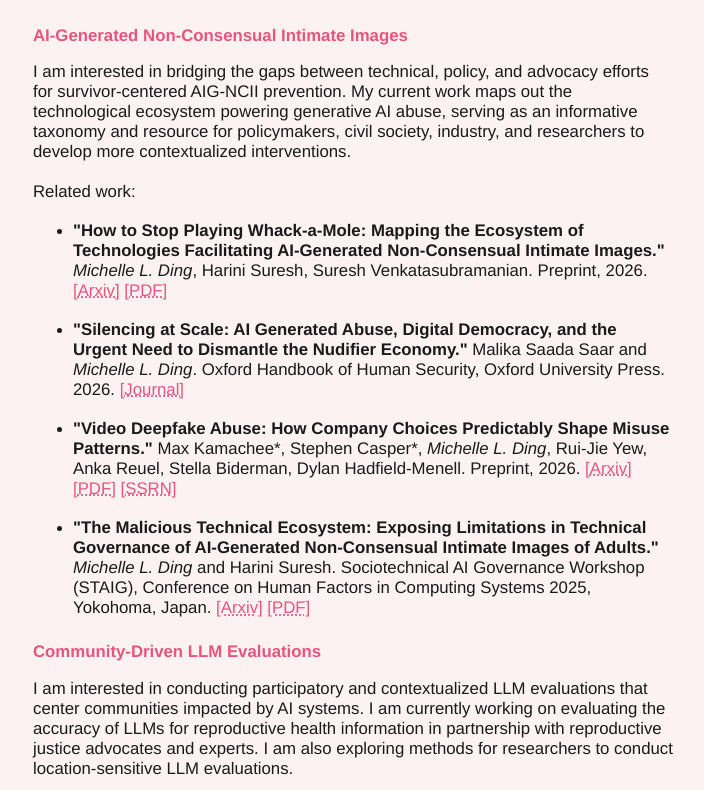
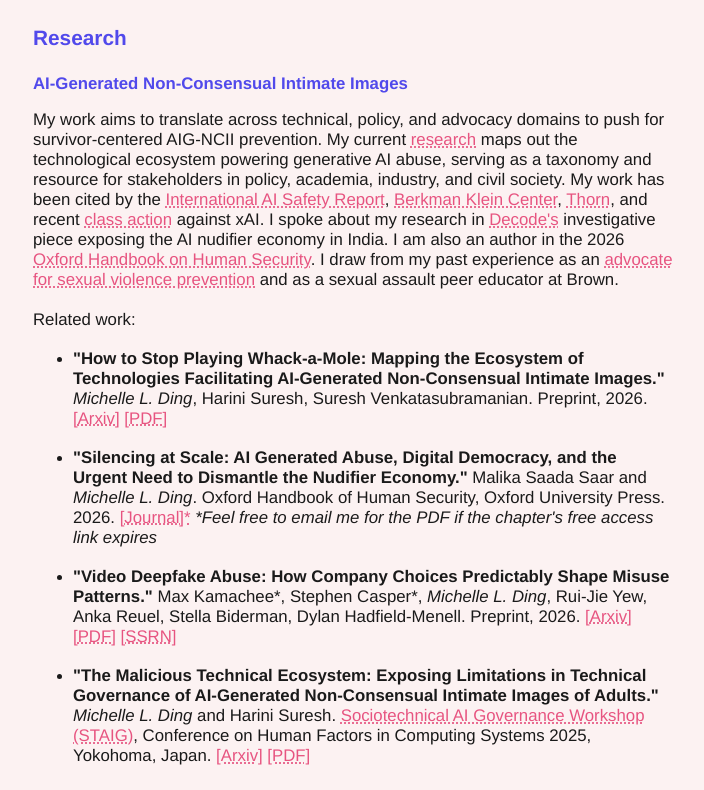
Before and after one commit to michelle-ding/michelle-ding.github.io, a React (Create React App) app: page / in a window 1280 px wide. Shown: the part 770-1560 px from the top of the page, without its empty margins (287-991 px from the left). Built offline with nearby package versions, Linux system fonts and the light colour scheme; a web font is replaced by a local one.

Commit message:
new website edits

```diff
--- a/public/markdown/about.md
+++ b/public/markdown/about.md
@@ -1,25 +1,29 @@
+## Resources
 > Trauma Recovery & Support Resources for the Brown/Providence Community: [Illustrated Guide](https://michellelding.substack.com/p/caring-for-yourself-and-each-other), [Full Spreadsheet](https://docs.google.com/spreadsheets/d/1xUQaOY7KlPeC0Y4JFPUqTS_xYSLlpiWaLjTEZE6Vwvw/edit?gid=0#gid=0)
 \
 \
 > Survivor Support & Sexual Health [Resources](https://docs.google.com/spreadsheets/d/1gFWBW6Rpf4hPpQjtSzE5BQq8XuPLcz6yEx2yB5_uCjY/edit?usp=sharing) in Providence/RI
-## Research Interests
+## Research
 ### AI-Generated Non-Consensual Intimate Images
-I am interested in bridging the gaps between technical, policy, and advocacy efforts for survivor-centered AIG-NCII prevention. My current work maps out the technological ecosystem powering generative AI abuse, serving as an informative taxonomy and resource for policymakers, civil society, industry, and researchers to develop more contextualized interventions.
+My work aims to translate across technical, policy, and advocacy domains to push for survivor-centered AIG-NCII prevention. My current [research](https://arxiv.org/abs/2602.04759) maps out the technological ecosystem powering generative AI abuse, serving as a taxonomy and resource for stakeholders in policy, academia, industry, and civil society. My work has been cited by the [International AI Safety Report](https://internationalaisafetyreport.org/publication/international-ai-safety-report-2026), [Berkman Klein Center](https://cyber.harvard.edu/publication/2026/mapping-burden-survivor-centered-reporting-systems-policies-ncii), [Thorn](https://aichildsafety.github.io/), and recent [class action](https://cdn.arstechnica.net/wp-content/uploads/2026/07/Doe-v-xAI-Amended-Complaint-7-7-26.pdf) against xAI. I spoke about my research in [Decode's](https://www.decodeinternet.in/life/investigation/desi-faces-foreign-servers-inside-the-ai-economy-undressing-women-31691) investigative piece exposing the AI nudifier economy in India. I am also an author in the 2026 [Oxford Handbook on Human Security](https://academic.oup.com/edited-volume/63026/chapter/566098097). I draw from my past experience as an [advocate for sexual violence prevention](https://www.browndailyherald.com/article/2022/11/an-ongoing-effort-looking-into-past-present-future-of-sexual-assault-activism-at-brown) and as a sexual assault peer educator at Brown.
 
 Related work:
+
 - **"How to Stop Playing Whack-a-Mole: Mapping the Ecosystem of Technologies Facilitating AI-Generated Non-Consensual Intimate Images."** _Michelle L. Ding_, Harini Suresh, Suresh Venkatasubramanian. Preprint, 2026. [[Arxiv]](https://arxiv.org/abs/2602.04759) [[PDF]](https://arxiv.org/pdf/2602.04759)
 
-- **"Silencing at Scale: AI Generated Abuse, Digital Democracy, and the Urgent Need to Dismantle the Nudifier Economy."** Malika Saada Saar and _Michelle L. Ding_. Oxford Handbook of Human Security, Oxford University Press. 2026. [[Journal]](https://academic.oup.com/edited-volume/63026/chapter/566098097)
+- **"Silencing at Scale: AI Generated Abuse, Digital Democracy, and the Urgent Need to Dismantle the Nudifier Economy."** Malika Saada Saar and _Michelle L. Ding_. Oxford Handbook of Human Security, Oxford University Press. 2026. [[Journal]*](https://academic.oup.com/edited-volume/63026/chapter/566098097) _*Feel free to email me for the PDF if the chapter's free access link expires_
 
 - **"Video Deepfake Abuse: How Company Choices Predictably Shape Misuse Patterns."** Max Kamachee*, Stephen Casper*, _Michelle L. Ding_, Rui-Jie Yew, Anka Reuel, Stella Biderman, Dylan Hadfield-Menell. Preprint, 2026. [[Arxiv]](https://arxiv.org/abs/2512.11815) [[PDF]](https://arxiv.org/pdf/2512.11815) [[SSRN]](https://papers.ssrn.com/sol3/papers.cfm?abstract_id=5829303)
 
-- **"The Malicious Technical Ecosystem: Exposing Limitations in Technical Governance of AI-Generated Non-Consensual Intimate Images of Adults."** _Michelle L. Ding_ and Harini Suresh. Sociotechnical AI Governance Workshop (STAIG), Conference on Human Factors in Computing Systems 2025, Yokohoma, Japan. [[Arxiv]](https://arxiv.org/abs/2504.17663) [[PDF]](https://arxiv.org/pdf/2504.17663)
+- **"The Malicious Technical Ecosystem: Exposing Limitations in Technical Governance of AI-Generated Non-Consensual Intimate Images of Adults."** _Michelle L. Ding_ and Harini Suresh. [Sociotechnical AI Governance Workshop (STAIG)](https://chi-staig.github.io/), Conference on Human Factors in Computing Systems 2025, Yokohoma, Japan. [[Arxiv]](https://arxiv.org/abs/2504.17663) [[PDF]](https://arxiv.org/pdf/2504.17663)
 
-### Community-Driven LLM Evaluations
-I am interested in conducting participatory and contextualized LLM evaluations that center communities impacted by AI systems. I am currently working on evaluating the accuracy of LLMs for reproductive health information in partnership with reproductive justice advocates and experts. I am also exploring methods for researchers to conduct location-sensitive LLM evaluations.
+
+### Community-Driven LLM Evaluations & Socio-Technical AI Governance
+My goal is to empower impacted communities to evaluate and govern AI systems for themselves. I am currently leading a study in collaboration with the [Re/Imagination Lab](https://www.reimaginationlab.org/) that evaluates LLM outputs for accuracy of abortion-access information across 9 states in the U.S. in English and Spanish. I am also exploring methods for researchers to conduct LLM evaluations with robust location signals. For more of my thoughts on governance & evaluations, read my op-eds [Coding Isn't Everything](https://michellelding.substack.com/p/coding-isnt-everything) and [Imagining Dystopias](https://cntr.brown.edu/news/2025-11-19/imagining-dystopias).
 
 Related work:
-- **"Testing LLMs in a sandbox isn’t responsible. Focusing on community uses and needs is."** _Michelle L. Ding_, Jo Kavishe, Victor Ojewale, Suresh Venkatasubramanian. Opinion abstract presented at the [Workshop on Socially Responsible Language Modelling Research](https://solar-colm.github.io/) at [COLM](https://colmweb.org/) 2025, Montreal, Canada. [[Abstract]](https://cntr.brown.edu/news/2025-09-15/responsible-llm-testing) [[Resources]](https://bit.ly/solar-cntr)
+
+- **"Testing LLMs in a sandbox isn’t responsible. Focusing on community uses and needs is."** _Michelle L. Ding_, Jo Kavishe, Victor Ojewale, Suresh Venkatasubramanian. Opinion abstract presented at the [Workshop on Socially Responsible Language Modelling Research](https://solar-colm.github.io/) at the Conference on Language Modeling (COLM) 2025, Montreal, Canada. [[Abstract]](https://cntr.brown.edu/news/2025-09-15/responsible-llm-testing) [[Resources]](https://bit.ly/solar-cntr)
 
 ## Other Fun Projects!
 - I write and illustrate a substack, [Finding Peace in an AI-Everywhere World](https://michellelding.substack.com/)
--- a/src/Homepage.tsx
+++ b/src/Homepage.tsx
@@ -38,9 +38,9 @@ function Homepage() {
     <ReactMarkdown>{content}</ReactMarkdown>
   </div>
 
-  <footer className="footer">
+  {/* <footer className="footer">
     &copy; {new Date().getFullYear()} Michelle L. Ding • All Rights Reserved
-  </footer>
+  </footer> */}
 </div>
   );
 }
--- a/src/styles/homepage.css
+++ b/src/styles/homepage.css
@@ -1,7 +1,7 @@
 :root {
   --bg-color: #fcf2f2;
   --text-color: #1a1a1a;
-  --primary-color: #e75480;
+  --primary-color: #5149eb;
   --secondary-color: #5149eb;
   --link-color: #e75480;
   --link-hover: #5149eb;
@@ -19,7 +19,7 @@
   --font-p: 1.05rem;
   --font-code: 0.95rem;
   --font-footer: 0.9rem;
-  /* --cursive: "Grand Hotel", cursive; */
+  /* --cursive: "Helvetica"; */
     --cursive: "Playfair Display", serif;
 }
 
```
